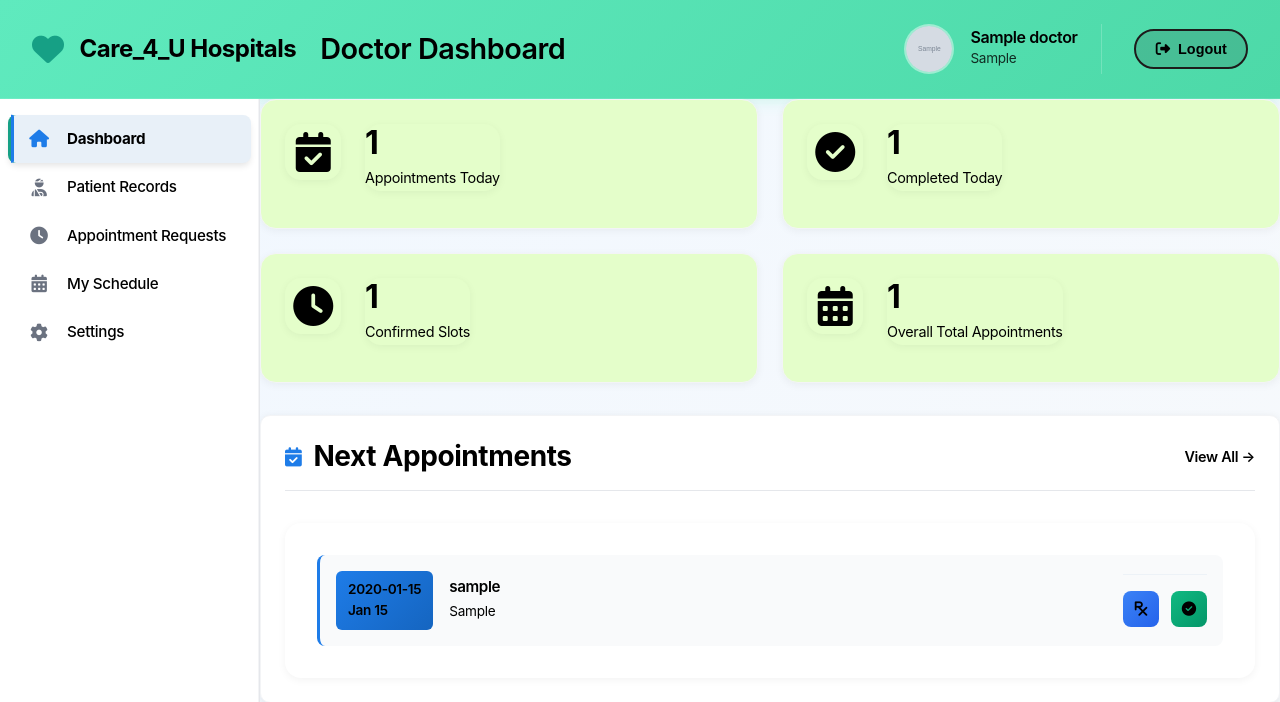
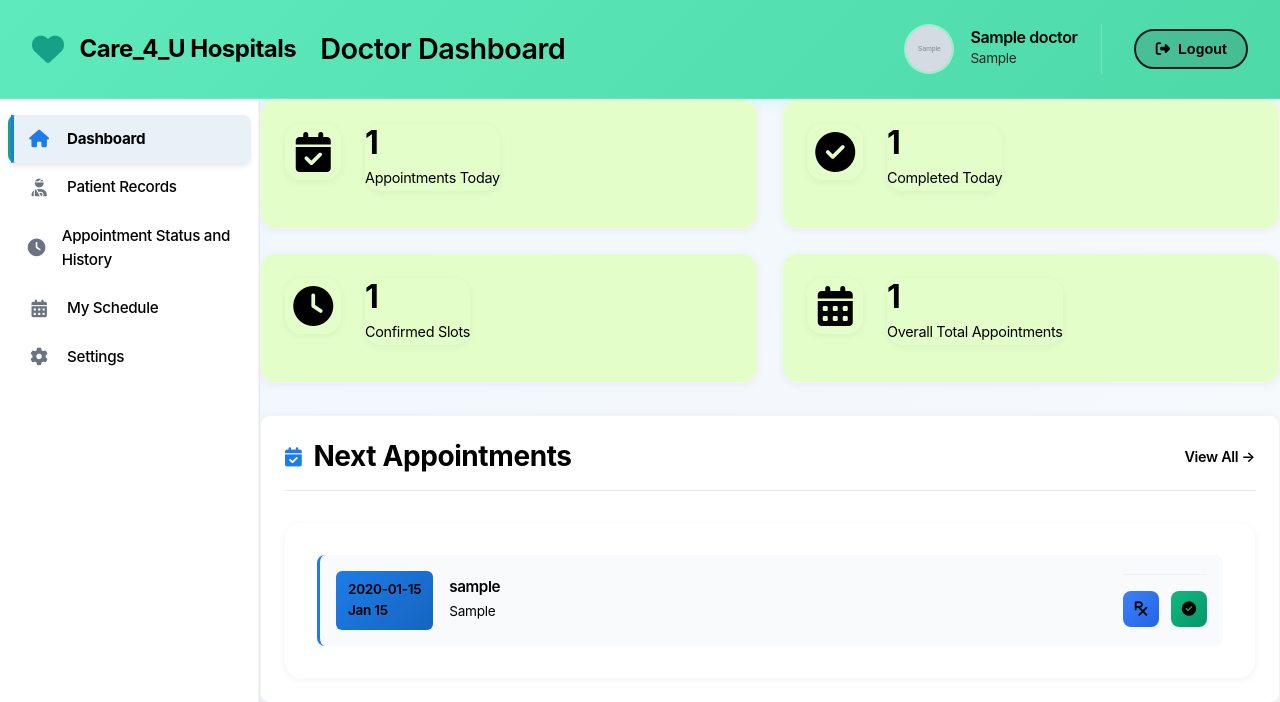
Before and after one commit to HARISHKUMAR2005488/AWS_CAPSTONE_CARE_4, a Flask app: template templates/doctor.html in a window 1280 px wide. Shown: the top 702 px of the page. Run offline with Flask 3, Linux system fonts and the light colour scheme; tables that the repository leaves empty hold one stand-in row (values such as "Sample post"); the template is opened without the code that fills it: values that come from a table or form of the project are taken from there, most other values are stand-ins (such as "Sample title", 1, 10 or a date in 2020); grey boxes marked "Sample" are stand-in pictures; some web fonts are replaced.

Commit message:
style: Update appointment requests link text to "Appointment Status and History" for clarity

```diff
--- a/templates/doctor.html
+++ b/templates/doctor.html
@@ -472,7 +472,7 @@
                 </a>
                 <a href="#" class="nav-item" onclick="showRequestsView(event)">
                     <i class="fas fa-clock"></i>
-                    <span>Appointment Requests</span>
+                    <span>Appointment Status and History</span>
                 </a>
                 <a href="#" class="nav-item" onclick="showScheduleView(event)">
                     <i class="fas fa-calendar-alt"></i>
```
